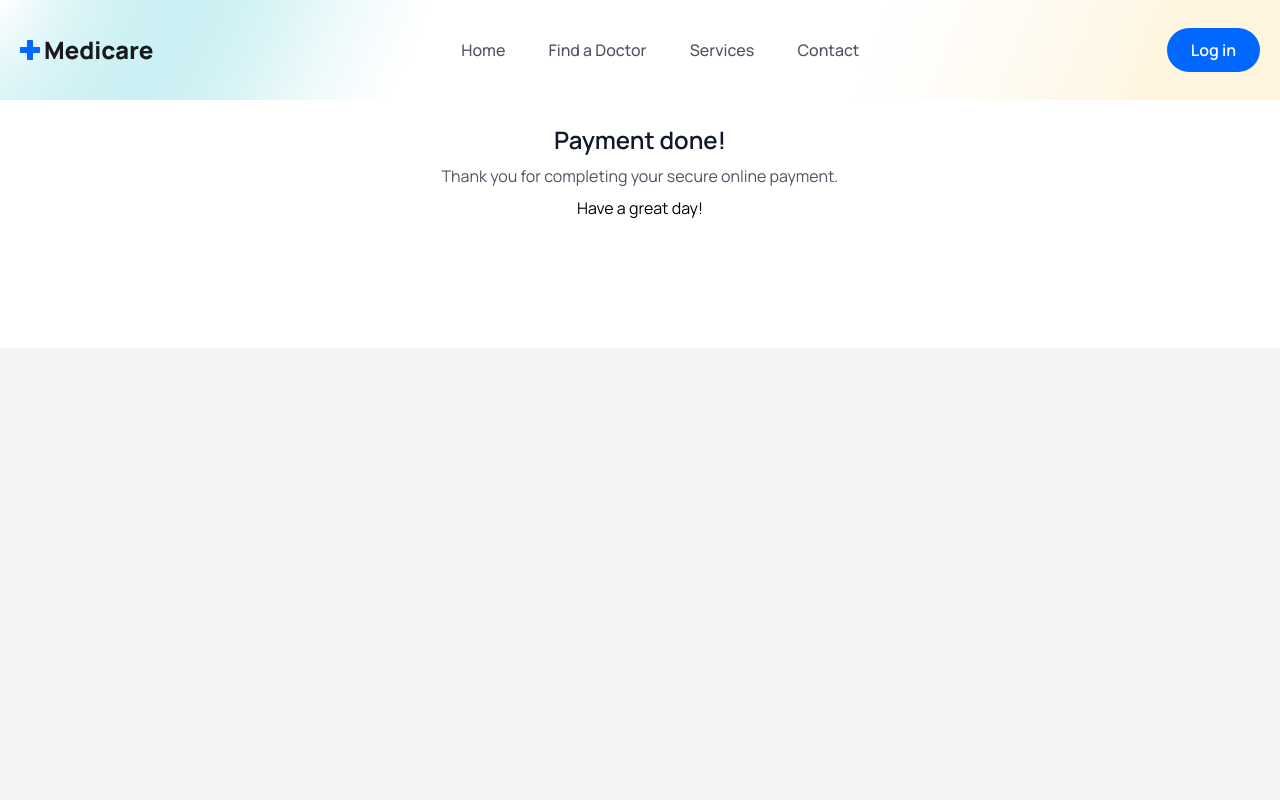
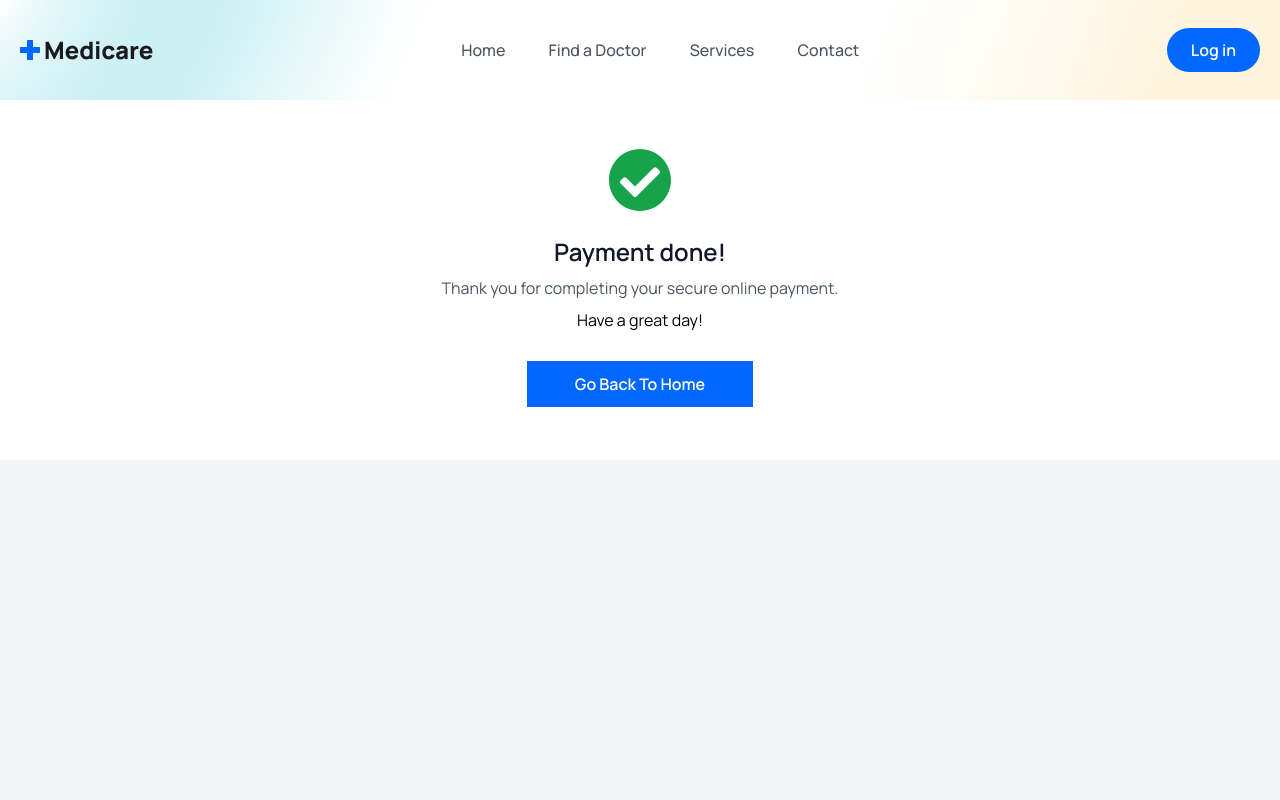
Before and after one commit to ting11222001/Health-Booking-Website, a React (Vite) app in the folder frontend/: page /checkout-success in a window 1280 px wide. Shown: the top 800 px of the page. Built offline with nearby package versions, Linux system fonts and the light colour scheme.

Commit message:
Update CheckoutSuccess page.

```diff
--- a/frontend/src/pages/CheckoutSuccess.jsx
+++ b/frontend/src/pages/CheckoutSuccess.jsx
@@ -1,10 +1,13 @@
 import { Link } from "react-router-dom"
+import { FaCheckCircle } from "react-icons/fa";
+
 
 const CheckoutSuccess = () => {
   return (
     <div className="bg-gray-100 h-screen">
       <div className="bg-white p-6 md:mx-auto">
         <div className="text-center">
+          <FaCheckCircle className="text-green-600 w-16 h-16 mx-auto my-6" />
           <h3 className="md:text-2xl text-base text-gray-900 font-semibold text-center">
             Payment done!
           </h3>
@@ -15,7 +18,7 @@ const CheckoutSuccess = () => {
           <div className="py-10 text-center">
             <Link
               to="/home"
-              className="px-12 bh-buttonBgColor text-white font-semibold py-3"
+              className="px-12 bg-primaryColor text-white font-semibold py-3"
             >
               Go Back To Home
             </Link>
```
